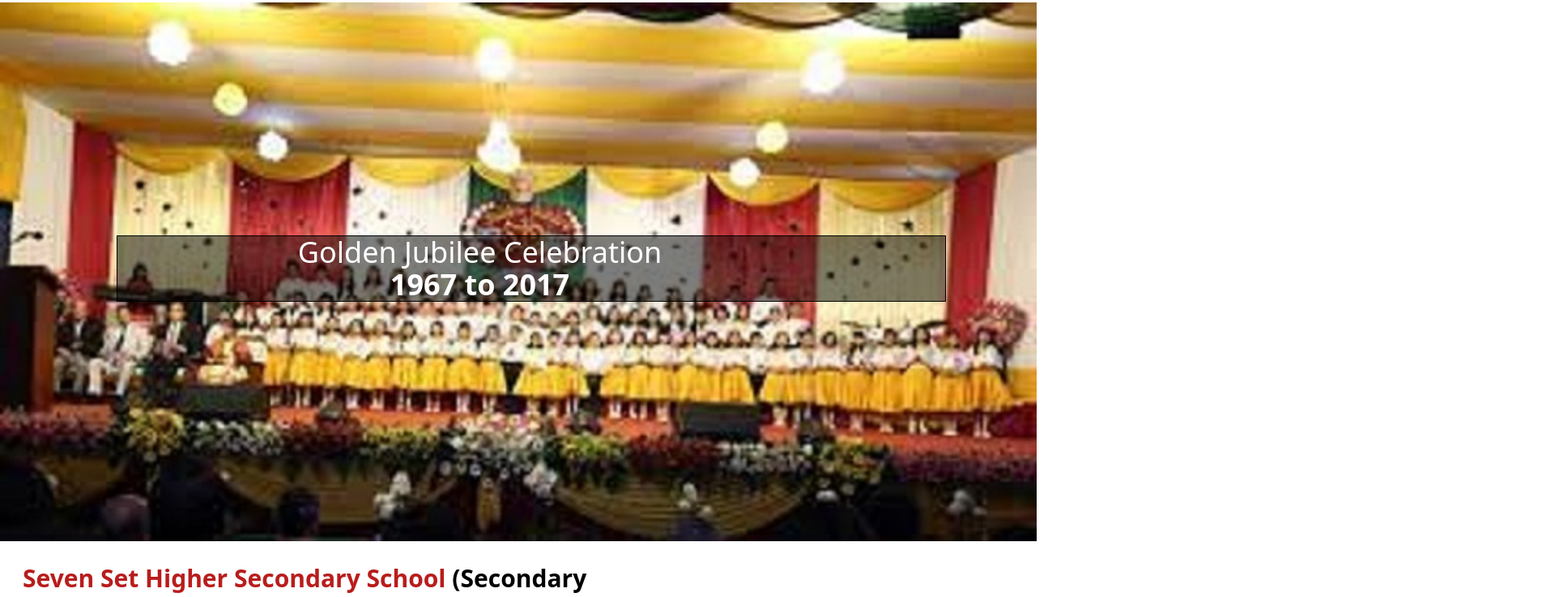
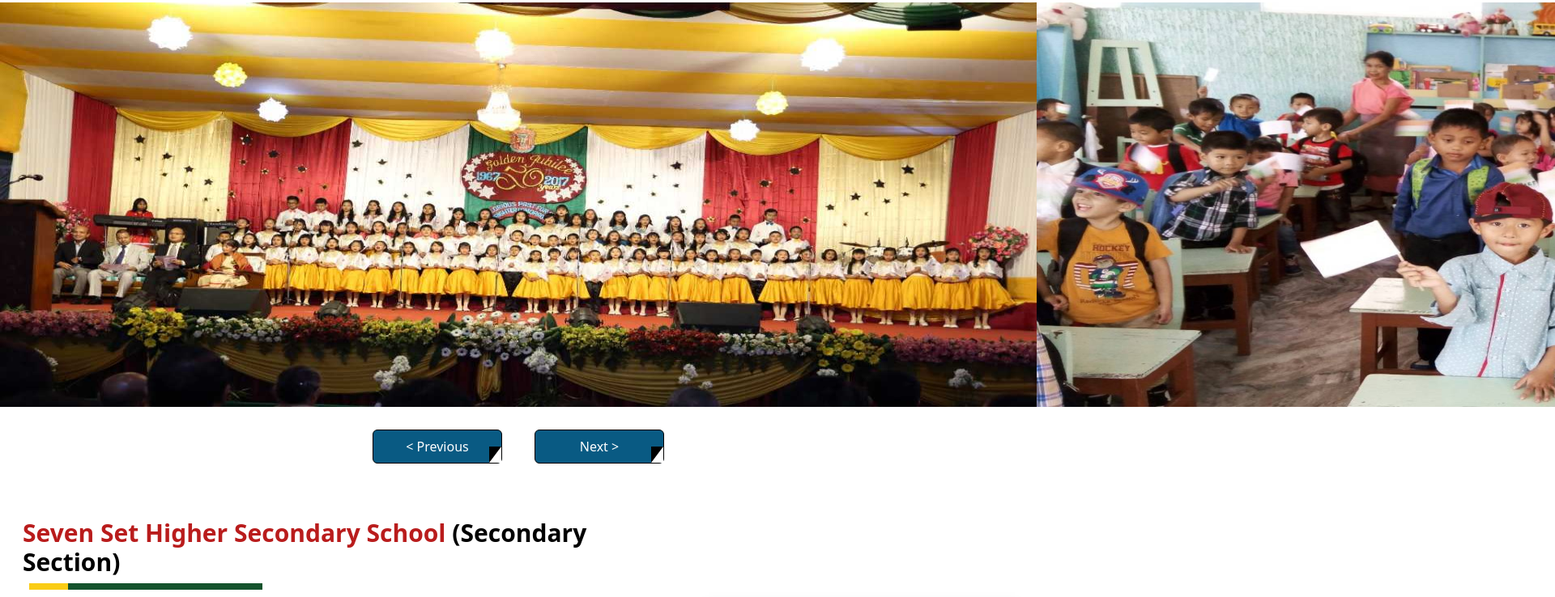
Before and after one commit to sumitsabarwal789/Tailwind_projects, a website built with Vite: page seven_set_website_clone/index.html in a window 1280 px wide. Shown: the part 92-830 px from the top of the page at 81% size, 1920 px wide, since content can reach past the window. Built offline with nearby package versions, Linux system fonts and the light colour scheme.

Commit message:
seven_set_website_clone/

```diff
--- a/seven_set_website_clone/index.html
+++ b/seven_set_website_clone/index.html
@@ -33,17 +33,20 @@
             <button class="bg-[#A92629] rounded-2xl px-8 text-sm  text-white">Online Admission</button>
         </div>
     </div>
-    <div class="slider flex md:bg-cover  md:w-[100%] overflow-hidden h-[40%] md:relative ">
-        <img class=" md:bg-cover xl:w-[200%]" src="images/slider/download (1).jpeg" alt="">
-        <div
-            class="inslider w-[90%] mt-56 ml-14 bg-black text-white md:absolute border-black border-[1px] bg-opacity-50 text-center xl:mt-72 xl:w-[80%] xl:ml-36">
-            <h1 class="text-4xl   font-bold w-[50%] ml-48">
-                <span class="font-normal">Golden Jubilee Celebration</span>
-                1967 to 2017
-            </h1>
-        </div>
-    </div>
-    <section class="md:flex flex-row">
+    <section class="slider m-auto w-[100%] relative mb-96">
+        <img class="slide absolute w-[100%] h-[500px]" src="images/picture_galllery/img2.jpeg" alt="">
+        <img class="slide absolute w-[100%] h-[500px]" src="images/picture_galllery/img3.jpeg" alt="">
+        <img class="slide absolute w-[100%] h-[500px]" src="images/picture_galllery/img5.jpeg" alt="">
+        <img class="slide absolute w-[100%] h-[500px]" src="images/picture_galllery/1602603205_814.jpeg" alt="">
+
+    </section>
+    <nav class=" pt-40 flex justify-center space-x-10">
+        <button onclick="goPrev()"
+        class="btn  border-black border-[0.1px] relative bg-[#095a83] w-40 py-2 text-white before:font-bold rounded-md before:absolute before:bottom-0 before:right-0 before:border-t-[20px] before:border-t-black before:border-r-[15px]  before:border-r-white before:w-0">&lt; Previous</button>
+        <button onclick="goNext()"
+        class="btn  border-black border-[0.1px] relative bg-[#095a83] w-40 py-2 text-white before:font-bold rounded-md before:absolute before:bottom-0 before:right-0 before:border-t-[20px] before:border-t-black before:border-r-[15px]  before:border-r-white before:w-0">Next &gt;</button>
+    </nav>
+    <section class="md:flex flex-row pt-10">
         <section>
             <div class="header mt-7 ml-7 ">
                 <h1 class=" font-bold w-[75%] text-xl md:text-3xl md:w-[100%]">
@@ -338,6 +341,8 @@
     <section class="end bg-black text-center py-5">
         <footer><a class="text-white font-bold " href="/index"> Seven Set Higher Secondary School (Secondary Section)</a></footer>
     </section>
+
+    <script src="script.js"></script>
 </body>
 
 </html>
--- /dev/null
+++ b/seven_set_website_clone/script.js
@@ -0,0 +1,24 @@
+const slides = document.querySelectorAll(".slide")
+let counter = 0;
+slides.forEach(
+    (slide, index) => {
+        slide.style.left = `${index * 100}%`
+    }
+)
+
+const goPrev = () => {
+    counter--;
+    slideImage()
+}
+const goNext = () => {
+    counter++;
+    slideImage()
+}
+
+const slideImage = () => {
+    slides.forEach(
+        (slide) => {
+            slide.style.transform = `translateX(-${counter * 100}%)`
+        }
+    )
+}
```
Also changed, not shown: seven_set_website_clone/images/slider/download (1).jpg (added), seven_set_website_clone/images/slider/download.jpeg (deleted), seven_set_website_clone/images/slider/download.jpg (added).
